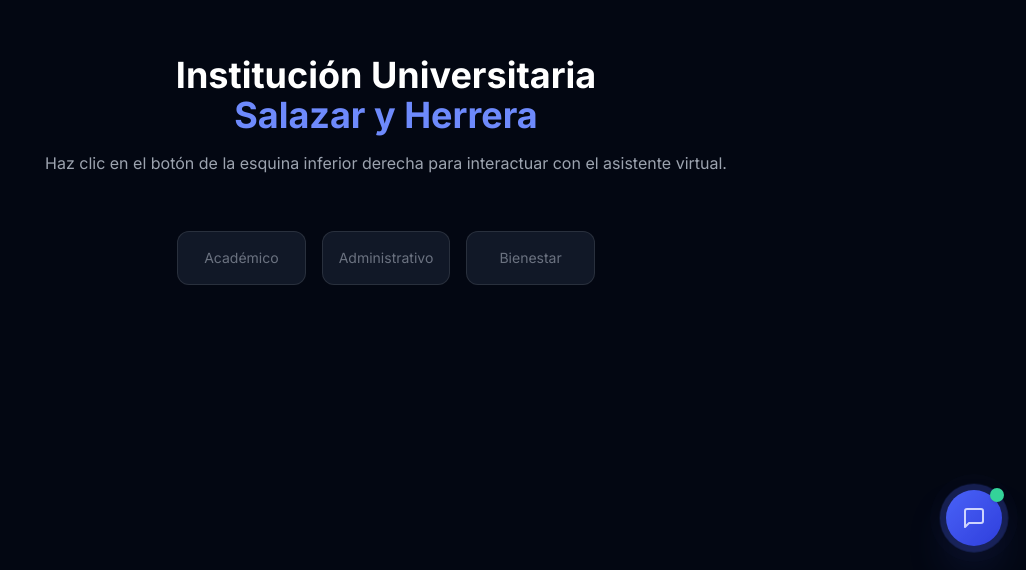
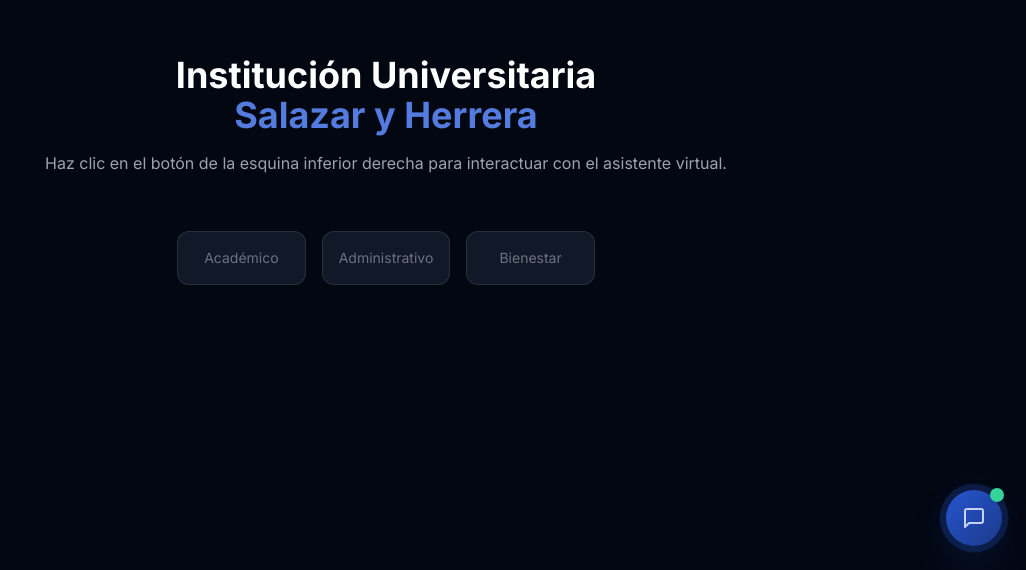
Before and after one commit to Juanrivera08/ChatBoot-Universitario, a React (Vite) app in the folder frontend/: page / in a window 1280 px wide. Shown: the part 230-800 px from the top of the page, without its empty margins (254-1280 px from the left). Built offline with nearby package versions, Linux system fonts and the light colour scheme; no server answers.

Commit message:
se cambiaron los colores

```diff
--- a/frontend/tailwind.config.ts
+++ b/frontend/tailwind.config.ts
@@ -7,17 +7,17 @@
     extend: {
       colors: {
         ush: {
-          50:  '#f0f4ff',
-          100: '#dde6ff',
-          200: '#c3d1ff',
-          300: '#9ab2fe',
-          400: '#6e8afc',
-          500: '#4a63f8',
-          600: '#2d42ee',
-          700: '#2433d3',
-          800: '#212caa',
-          900: '#1e2985',
-          950: '#141a54',
+          50:  '#eef2fc',
+          100: '#dde5f9',
+          200: '#b6c7f1',
+          300: '#87a3e8',
+          400: '#547bde',
+          500: '#2756ce',
+          600: '#1e439f',
+          700: '#163073',
+          800: '#11265a',
+          900: '#0d1d45',
+          950: '#08122b',
         },
       },
       fontFamily: {
```
